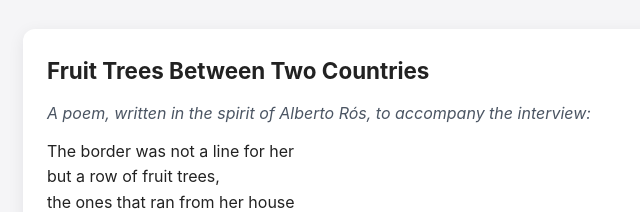
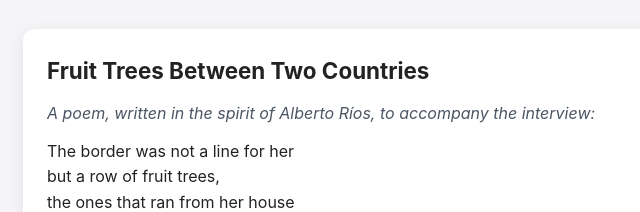
Before and after one commit to wogle06/borderlands-mas-o-menos, a plain HTML site: page index.html in a window 1280 px wide. Shown: the part 849-1061 px from the top of the page, 183-823 px from the left. Drawn offline with Linux system fonts and the light colour scheme.

Commit message:
Fix typo in index page

```diff
--- a/index.html
+++ b/index.html
@@ -73,7 +73,7 @@
     <section class="poem-section">
       <h2>Fruit Trees Between Two Countries</h2>
       <p class="poem-intro">
-        A poem, written in the spirit of Alberto Rós, to accompany the interview:
+        A poem, written in the spirit of Alberto Ríos, to accompany the interview:
       </p>
 
       <div class="poem">
```
